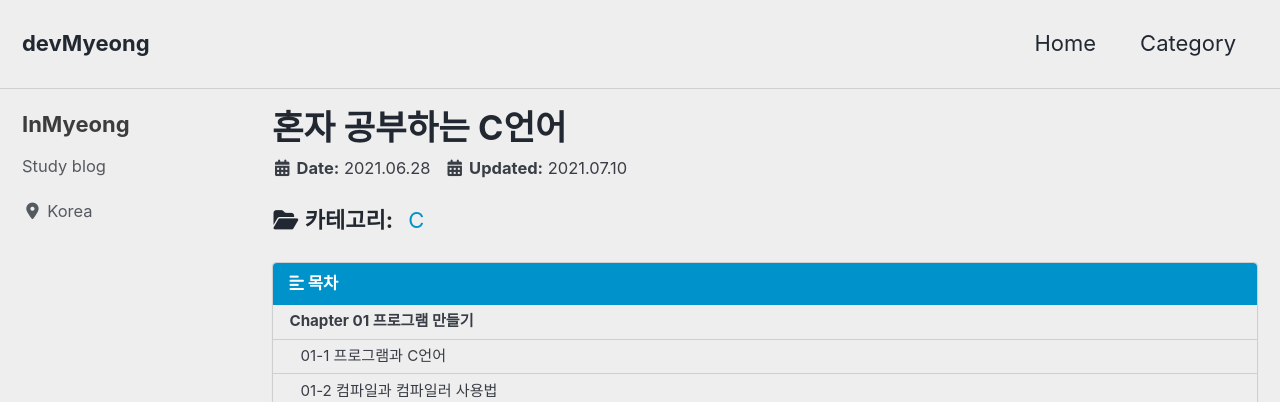
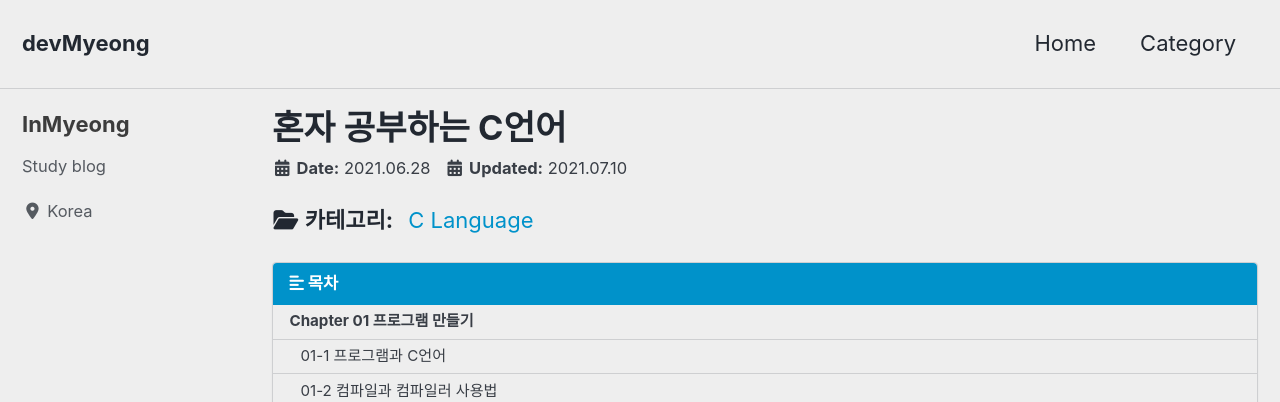
Before and after one commit to devMyeong/devMyeong.github.io, a Jekyll site: the page built from _posts/c/2021-06-28-c.md, in a window 1280 px wide and 900 px high. Shown: the top 402 px of the window. Built offline with Jekyll 4.4.1, drawn with Linux system fonts in a browser that asks for light colours; cached includes are drawn as plain includes; nearby versions of some CDN libraries; some web fonts are replaced.

Commit message:
change c cate
c -> c language

```diff
--- a/_posts/c/2021-06-28-c.md
+++ b/_posts/c/2021-06-28-c.md
@@ -2,7 +2,7 @@
 title:  "혼자 공부하는 C언어"
 
 categories:
-  - C
+  - C Language
 tags:
   - []
 
```
